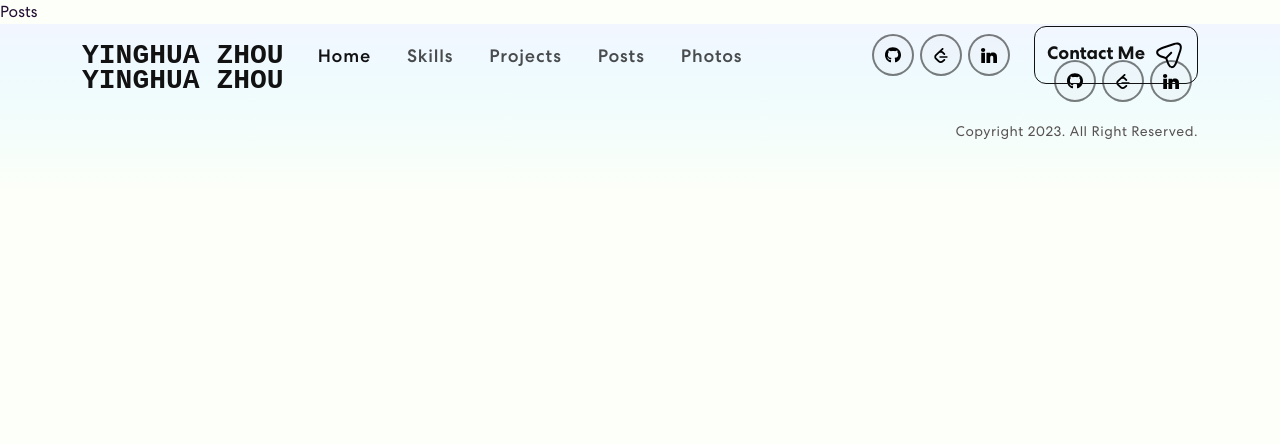
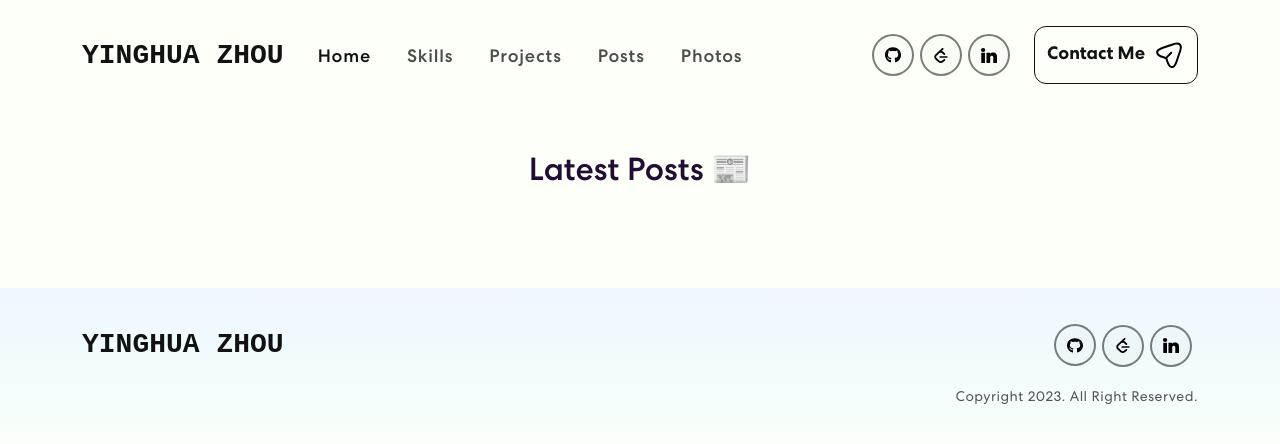
Before and after one commit to zyinghua/zyh-personal-website, a React (Create React App) app: page /posts in a window 1280 px wide. Shown: the top 444 px of the page. Built offline with nearby package versions, Linux system fonts and the light colour scheme.

Commit message:
Added email address to contact failure message. Created postCard and posts.css.

```diff
--- a/src/App.css
+++ b/src/App.css
@@ -5,6 +5,7 @@
 @import "./css/Education.css";
 @import "./css/Projects.css";
 @import "./css/Contact.css";
+@import "./css/Posts.css";
 @import "./css/Photos.css";
 @import "./css/Footer.css";
 @import "./css/PageNotFound.css";
--- a/src/components/Contact.js
+++ b/src/components/Contact.js
@@ -19,7 +19,8 @@ export const Contact = () => {
             setStatus({
                 success: false,
                 message:
-                    "Server did not respond, please try again later, apologies for the inconvenience.",
+                    "Server did not respond, please try again later, apologies for the inconvenience.\
+                    Alternatively, you can reach me via {yinghuazhouu@gmail.com}.",
             });
         }, timeout);
 
@@ -116,7 +117,8 @@ export const Contact = () => {
             setStatus({
                 success: false,
                 message:
-                    "Looks like something went wrong, please try again later, apologies for the inconvenience.",
+                    "Looks like something went wrong, please try again later, apologies for the inconvenience.\
+                    Alternatively, you can reach me via {yinghuazhouu@gmail.com}.",
             });
         }
     };
--- a/src/components/Posts.js
+++ b/src/components/Posts.js
@@ -1,5 +1,9 @@
 import React from "react";
 
 export const Posts = () => {
-    return <div>Posts</div>;
+    return (
+        <div className="posts" id="posts">
+            <h2>Latest Posts 📰</h2>
+        </div>
+    );
 };
--- /dev/null
+++ b/src/css/Posts.css
@@ -0,0 +1,4 @@
+.posts {
+    text-align: center;
+    margin: 150px 0 100px 0;
+}
```
Also changed, not shown: src/components/PostCard.js (added, +9 -0 lines).
